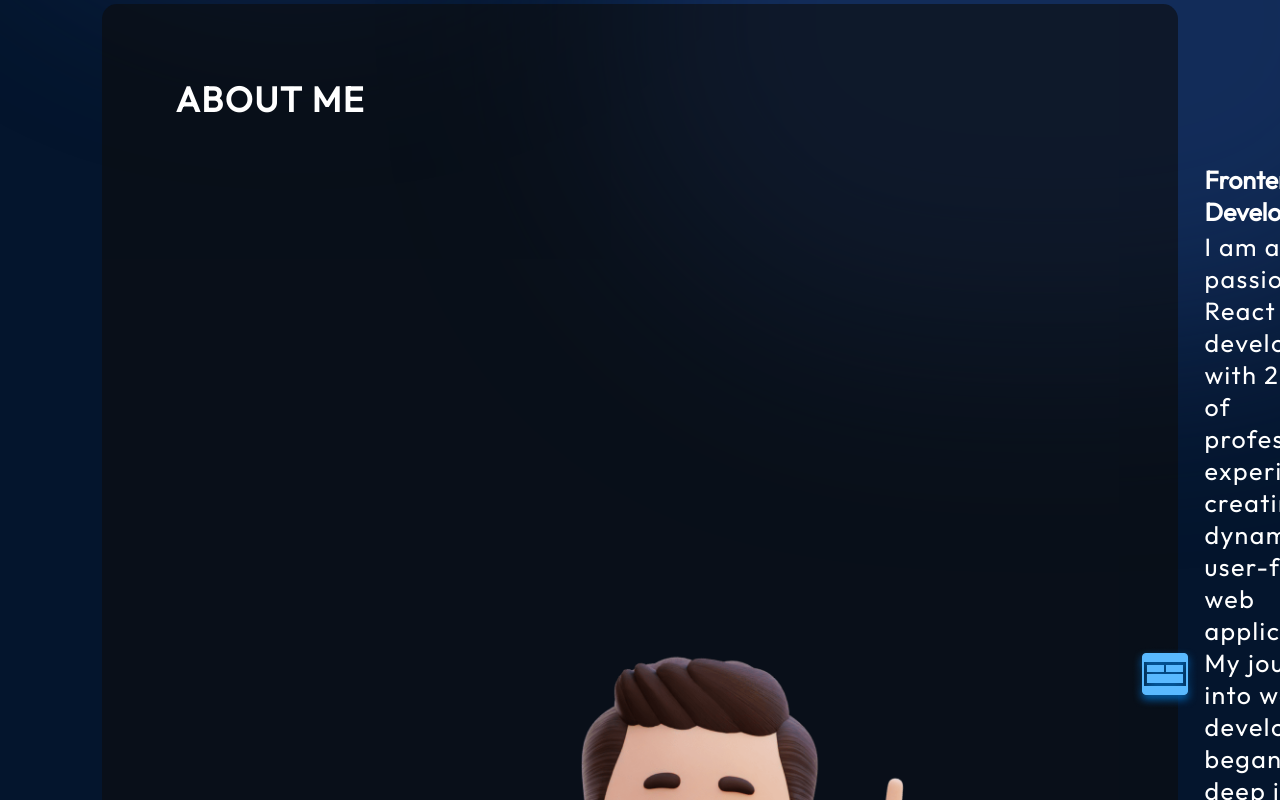
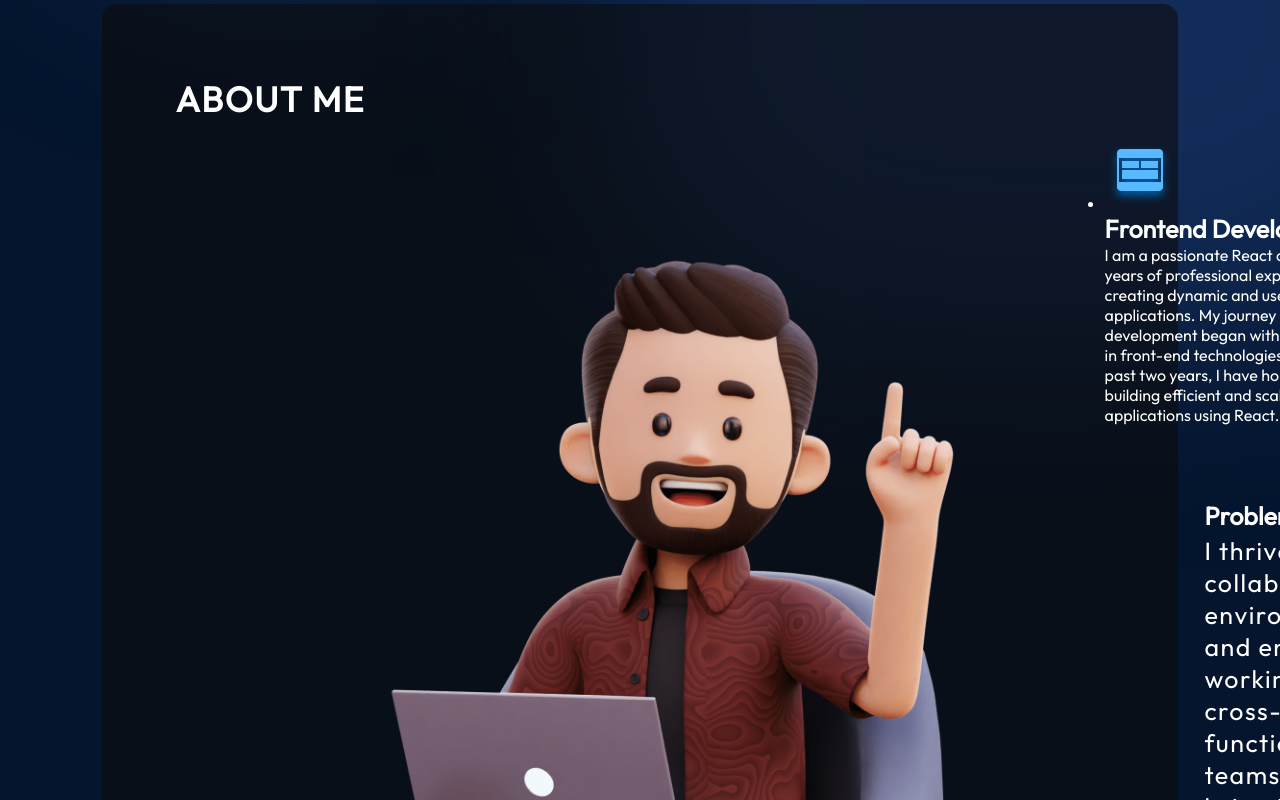
Before and after one commit to sanjaysp2001/portfolio, a React (Create React App) app: page / in a window 1280 px wide. Shown: the part 720-1520 px from the top of the page. Built offline with nearby package versions, Linux system fonts and the light colour scheme.

Commit message:
updated animations

```diff
--- a/src/components/About/About.tsx
+++ b/src/components/About/About.tsx
@@ -16,12 +16,7 @@ const About = () => {
           alt="me sitting with laptop"
         ></motion.img>
         <ul className={styles.aboutItems}>
-          <motion.li
-            className={styles.aboutItem}
-            initial={{ opacity: 0 }}
-            whileInView={{ opacity: 1 }}
-            viewport={{ once: true }}
-          >
+          <li>
             <img src={assets.about.uiIcon} alt="ui"></img>
             <div className={styles.aboutDescription}>
               <h3>Frontend Developer</h3>
@@ -34,13 +29,8 @@ const About = () => {
                 applications using React.
               </p>
             </div>
-          </motion.li>
-          <motion.li
-            className={styles.aboutItem}
-            initial={{opacity: 0 }}
-            whileInView={{ opacity: 1 }}
-            viewport={{ once: true }}
-          >
+          </li>
+          <li className={styles.aboutItem}>
             <img src={assets.about.cursorIcon} alt="curson"></img>
             <div className={styles.aboutDescription}>
               <h3>Problem Solver</h3>
@@ -52,7 +42,7 @@ const About = () => {
                 industry trends and technologies.
               </p>
             </div>
-          </motion.li>
+          </li>
         </ul>
       </div>
     </section>
```
